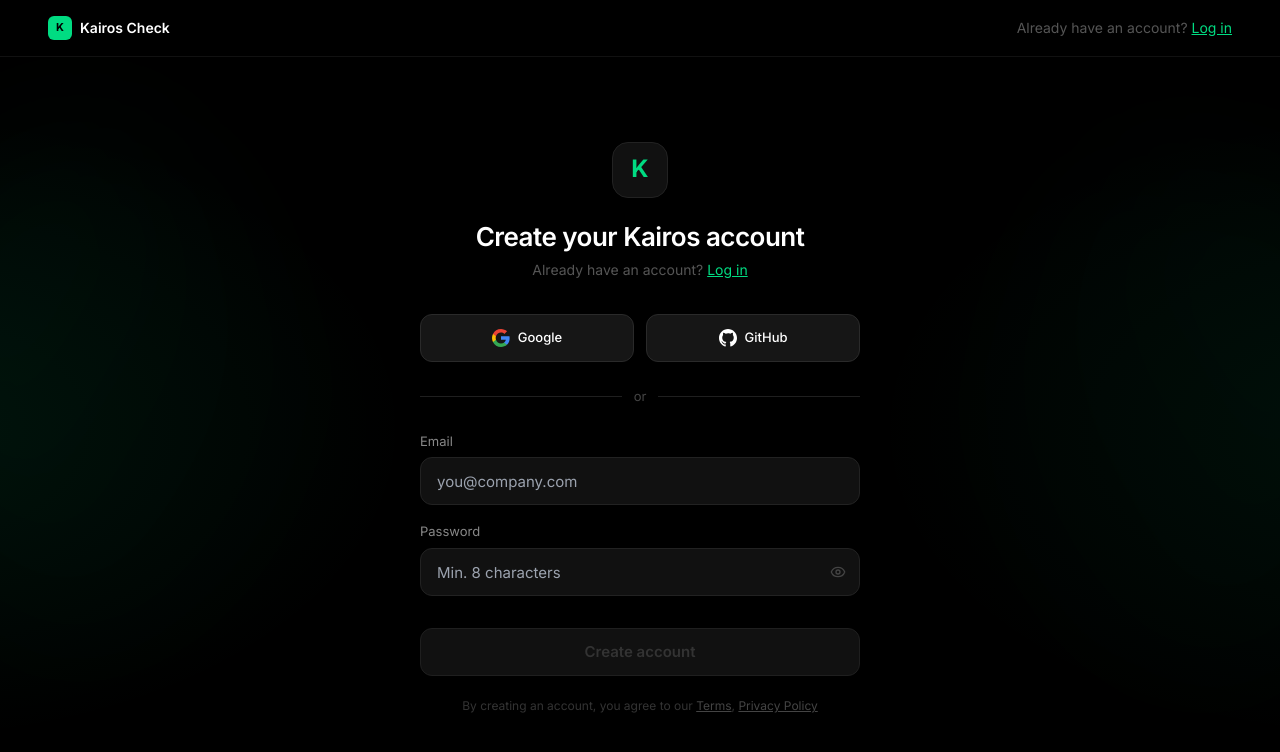
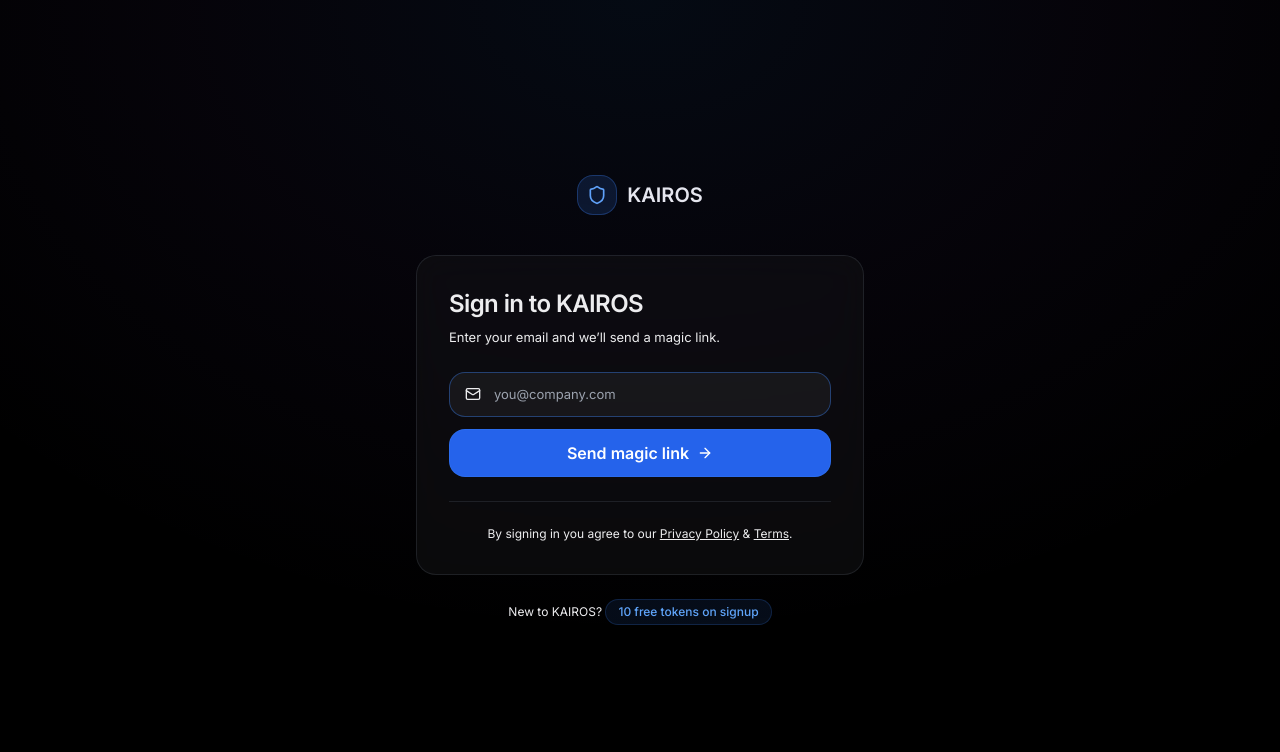
Before and after one commit to contactorevonix-blip/kairos-cerebro, a Next.js app in the folder packages/web/: page /login in a window 1280 px wide. Shown: the top 752 px of the page. Built offline with nearby package versions, Linux system fonts and the light colour scheme.

Commit message:
feat(auth): NextAuth v5 config with magic link + Prisma adapter

```diff
--- /dev/null
+++ b/packages/web/src/app/api/auth/[...nextauth]/route.ts
@@ -0,0 +1 @@
+export { handlers as GET, handlers as POST } from "@/lib/auth";
--- a/packages/web/src/app/login/page.tsx
+++ b/packages/web/src/app/login/page.tsx
@@ -1,211 +1,128 @@
-'use client';
+"use client";
 
-import { useState } from 'react';
-import Link from 'next/link';
-import { Eye, EyeOff } from 'lucide-react';
+import { useState } from "react";
+import { signIn } from "next-auth/react";
+import { motion } from "framer-motion";
+import Link from "next/link";
+import { Shield, ArrowRight, Mail, Loader2 } from "lucide-react";
+import { Button } from "@/components/ui/button";
+import { Badge } from "@/components/ui/badge";
 
-function GoogleIcon() {
-  return (
-    <svg width="18" height="18" viewBox="0 0 18 18" fill="none">
-      <path d="M17.64 9.2c0-.637-.057-1.251-.164-1.84H9v3.481h4.844c-.209 1.125-.843 2.078-1.796 2.716v2.259h2.908c1.702-1.567 2.684-3.875 2.684-6.615z" fill="#4285F4"/>
-      <path d="M9 18c2.43 0 4.467-.806 5.956-2.18l-2.909-2.259c-.805.54-1.836.86-3.047.86-2.344 0-4.328-1.584-5.036-3.711H.957v2.332A8.997 8.997 0 009 18z" fill="#34A853"/>
-      <path d="M3.964 10.71A5.41 5.41 0 013.682 9c0-.593.102-1.17.282-1.71V4.958H.957A8.996 8.996 0 000 9c0 1.452.348 2.827.957 4.042l3.007-2.332z" fill="#FBBC05"/>
-      <path d="M9 3.58c1.321 0 2.508.454 3.44 1.345l2.582-2.58C13.463.891 11.426 0 9 0A8.997 8.997 0 00.957 4.958L3.964 7.29C4.672 5.163 6.656 3.58 9 3.58z" fill="#EA4335"/>
-    </svg>
-  );
+export default function LoginPage() {
+  const [email, setEmail]   = useState("");
+  const [sent, setSent]     = useState(false);
+  const [loading, setLoading] = useState(false);
+  const [error, setError]   = useState("");
+
+  async function handleSubmit(e: React.FormEvent) {
+    e.preventDefault();
+    if (!email.trim()) return;
+    setLoading(true);
+    setError("");
+    try {
+      const res = await signIn("resend", { email, redirect: false });
+      if (res?.error) setError("Could not send email. Try again.");
+      else setSent(true);
+    } catch {
+      setError("Something went wrong.");
+    } finally {
+      setLoading(false);
+    }
   }
 
-function GitHubIcon() {
   return (
-    <svg width="18" height="18" viewBox="0 0 24 24" fill="currentColor">
-      <path d="M12 0C5.374 0 0 5.373 0 12c0 5.302 3.438 9.8 8.207 11.387.599.111.793-.261.793-.577v-2.234c-3.338.726-4.033-1.416-4.033-1.416-.546-1.387-1.333-1.756-1.333-1.756-1.089-.745.083-.729.083-.729 1.205.084 1.839 1.237 1.839 1.237 1.07 1.834 2.807 1.304 3.492.997.107-.775.418-1.305.762-1.604-2.665-.305-5.467-1.334-5.467-5.931 0-1.311.469-2.381 1.236-3.221-.124-.303-.535-1.524.117-3.176 0 0 1.008-.322 3.301 1.23A11.509 11.509 0 0112 5.803c1.02.005 2.047.138 3.006.404 2.291-1.552 3.297-1.23 3.297-1.23.653 1.653.242 2.874.118 3.176.77.84 1.235 1.911 1.235 3.221 0 4.609-2.807 5.624-5.479 5.921.43.372.823 1.102.823 2.222v3.293c0 .319.192.694.801.576C20.566 21.797 24 17.3 24 12c0-6.627-5.373-12-12-12z"/>
-    </svg>
-  );
-}
+    <div className="min-h-screen bg-background flex flex-col items-center justify-center p-6">
+      {/* Background glow */}
+      <div className="fixed inset-0 hero-glow pointer-events-none" />
 
-export default function LoginPage() {
-  const [email, setEmail] = useState('');
-  const [password, setPassword] = useState('');
-  const [showPw, setShowPw] = useState(false);
+      <motion.div
+        initial={{ opacity: 0, y: 24, scale: 0.97 }}
+        animate={{ opacity: 1, y: 0, scale: 1 }}
+        transition={{ duration: 0.6, ease: [0.16, 1, 0.3, 1] }}
+        className="w-full max-w-md"
+      >
+        {/* Logo */}
+        <Link href="/" className="flex items-center gap-2.5 justify-center mb-10">
+          <div className="w-10 h-10 rounded-2xl bg-blue-500/15 border border-blue-500/30 flex items-center justify-center">
+            <Shield className="w-5 h-5 text-blue-400" />
+          </div>
+          <span className="font-semibold text-xl text-gray-12">KAIROS</span>
+        </Link>
 
-  const canSubmit = email.trim().length > 0 && password.length >= 6;
-
-  return (
-    <div className="min-h-screen flex flex-col" style={{ background: '#000' }}>
-
-      {/* Minimal nav */}
-      <header style={{ borderBottom: '1px solid #111', padding: '0 clamp(20px,4vw,48px)' }}>
-        <div style={{ maxWidth: 1200, margin: '0 auto', height: 56, display: 'flex', alignItems: 'center', justifyContent: 'space-between' }}>
-          <Link href="/" style={{ display: 'flex', alignItems: 'center', gap: 8, textDecoration: 'none' }}>
-            <div style={{ width: 24, height: 24, borderRadius: 6, background: '#00DC82', display: 'flex', alignItems: 'center', justifyContent: 'center', color: '#000', fontSize: 11, fontWeight: 700 }}>K</div>
-            <span style={{ fontSize: 14, fontWeight: 600, color: '#fff' }}>Kairos Check</span>
-          </Link>
-          <Link href="/login" style={{ fontSize: 14, color: '#555', textDecoration: 'none' }}>
-            Already have an account? <span style={{ color: '#00DC82', textDecoration: 'underline' }}>Log in</span>
-          </Link>
-        </div>
-      </header>
-
-      {/* Background decorations */}
-      <div className="relative flex-1 flex items-center justify-center overflow-hidden" style={{ padding: '48px 24px' }}>
-
-        {/* Left glow */}
-        <div style={{
-          position: 'absolute', top: 0, left: 0, width: 500, height: '100%',
-          background: 'radial-gradient(ellipse at -20% 50%, rgba(0,220,130,0.07) 0%, transparent 60%)',
-          pointerEvents: 'none', zIndex: 0,
-        }} />
-        {/* Left shape */}
-        <div style={{
-          position: 'absolute', top: '10%', left: '-80px', width: 360, height: 500,
-          background: 'linear-gradient(135deg, rgba(0,220,130,0.05) 0%, rgba(0,220,130,0.02) 50%, transparent 100%)',
-          borderRadius: '60% 40% 70% 30% / 50% 60% 40% 50%',
-          filter: 'blur(60px)',
-          transform: 'rotate(-15deg)',
-          pointerEvents: 'none', zIndex: 0,
-        }} />
-
-        {/* Right glow */}
-        <div style={{
-          position: 'absolute', top: 0, right: 0, width: 500, height: '100%',
-          background: 'radial-gradient(ellipse at 120% 50%, rgba(0,220,130,0.05) 0%, transparent 60%)',
-          pointerEvents: 'none', zIndex: 0,
-        }} />
-        {/* Right shape */}
-        <div style={{
-          position: 'absolute', top: '15%', right: '-80px', width: 360, height: 500,
-          background: 'linear-gradient(225deg, rgba(0,220,130,0.04) 0%, rgba(0,220,130,0.015) 50%, transparent 100%)',
-          borderRadius: '40% 60% 30% 70% / 60% 40% 50% 50%',
-          filter: 'blur(60px)',
-          transform: 'rotate(15deg)',
-          pointerEvents: 'none', zIndex: 0,
-        }} />
-
-        {/* Form */}
-        <div style={{ position: 'relative', zIndex: 1, width: '100%', maxWidth: 440 }}>
-
-          {/* Logo */}
-          <div style={{ textAlign: 'center', marginBottom: 32 }}>
-            <div style={{
-              width: 56, height: 56, borderRadius: 16, background: '#111',
-              border: '1px solid #222', display: 'inline-flex', alignItems: 'center',
-              justifyContent: 'center', boxShadow: '0 8px 32px rgba(0,0,0,0.4)',
-            }}>
-              <span style={{ fontFamily: 'var(--font-geist-mono)', fontWeight: 700, fontSize: 24, color: '#00DC82' }}>K</span>
-            </div>
-            <h1 style={{ fontSize: 26, fontWeight: 600, color: '#fff', marginTop: 24, letterSpacing: '-0.02em' }}>
-              Create your Kairos account
-            </h1>
-            <p style={{ fontSize: 14, color: '#555', marginTop: 8 }}>
-              Already have an account?{' '}
-              <Link href="/login" style={{ color: '#00DC82', textDecoration: 'underline', cursor: 'pointer' }}>Log in</Link>
+        <div className="glass rounded-3xl border border-white/8 p-8">
+          {!sent ? (
+            <>
+              <div className="mb-6">
+                <h1 className="text-2xl font-semibold text-gray-12 mb-2">Sign in to KAIROS</h1>
+                <p className="text-sm text-gray-10">
+                  Enter your email and we’ll send a magic link.
                 </p>
               </div>
 
-          {/* OAuth buttons */}
-          <div style={{ display: 'grid', gridTemplateColumns: '1fr 1fr', gap: 12, marginBottom: 24 }}>
-            {[
-              { label: 'Continue with Google', Icon: GoogleIcon },
-              { label: 'Continue with GitHub', Icon: GitHubIcon },
-            ].map(({ label, Icon }) => (
-              <button key={label}
-                style={{
-                  height: 48, background: '#161616', border: '1px solid #2a2a2a',
-                  borderRadius: 12, display: 'flex', alignItems: 'center', justifyContent: 'center',
-                  gap: 8, fontSize: 14, fontWeight: 500, color: '#fff', cursor: 'pointer',
-                  transition: 'background 150ms, border-color 150ms',
-                }}
-                onMouseEnter={e => { e.currentTarget.style.background = '#1f1f1f'; e.currentTarget.style.borderColor = '#333'; }}
-                onMouseLeave={e => { e.currentTarget.style.background = '#161616'; e.currentTarget.style.borderColor = '#2a2a2a'; }}
-              >
-                <Icon />
-                <span style={{ fontSize: 13 }}>{label.replace('Continue with ', '')}</span>
-              </button>
-            ))}
-          </div>
-
-          {/* Divider */}
-          <div style={{ display: 'flex', alignItems: 'center', gap: 12, marginBottom: 24 }}>
-            <div style={{ flex: 1, height: 1, background: '#1f1f1f' }} />
-            <span style={{ fontSize: 13, color: '#444' }}>or</span>
-            <div style={{ flex: 1, height: 1, background: '#1f1f1f' }} />
-          </div>
-
-          {/* Fields */}
-          <div style={{ display: 'flex', flexDirection: 'column', gap: 16, marginBottom: 8 }}>
-            <div>
-              <label style={{ fontSize: 13, color: '#888', display: 'block', marginBottom: 6 }}>Email</label>
+              <form onSubmit={handleSubmit} className="flex flex-col gap-3">
+                <div className="relative">
+                  <Mail className="absolute left-4 top-1/2 -translate-y-1/2 w-4 h-4 text-gray-9" />
                   <input
                     type="email"
                     value={email}
-                onChange={e => setEmail(e.target.value)}
+                    onChange={(e) => setEmail(e.target.value)}
                     placeholder="you@company.com"
-                style={{
-                  width: '100%', height: 48, background: '#111', border: '1px solid #222',
-                  borderRadius: 12, padding: '0 16px', fontSize: 15, color: '#fff', outline: 'none',
-                  transition: 'border-color 150ms',
-                }}
-                onFocus={e => { e.target.style.borderColor = 'rgba(0,220,130,0.35)'; e.target.style.boxShadow = '0 0 0 3px rgba(0,220,130,0.08)'; }}
-                onBlur={e => { e.target.style.borderColor = '#222'; e.target.style.boxShadow = 'none'; }}
+                    required
+                    autoFocus
+                    className="w-full bg-white/5 border border-white/8 rounded-2xl pl-11 pr-4 py-3 text-sm text-gray-12 placeholder:text-gray-9 focus:outline-none focus:border-blue-500/40 transition-kairos"
                   />
                 </div>
-            <div>
-              <label style={{ fontSize: 13, color: '#888', display: 'block', marginBottom: 6 }}>Password</label>
-              <div style={{ position: 'relative' }}>
-                <input
-                  type={showPw ? 'text' : 'password'}
-                  value={password}
-                  onChange={e => setPassword(e.target.value)}
-                  placeholder="Min. 8 characters"
-                  style={{
-                    width: '100%', height: 48, background: '#111', border: '1px solid #222',
-                    borderRadius: 12, padding: '0 44px 0 16px', fontSize: 15, color: '#fff', outline: 'none',
-                    transition: 'border-color 150ms',
-                  }}
-                  onFocus={e => { e.target.style.borderColor = 'rgba(0,220,130,0.35)'; e.target.style.boxShadow = '0 0 0 3px rgba(0,220,130,0.08)'; }}
-                  onBlur={e => { e.target.style.borderColor = '#222'; e.target.style.boxShadow = 'none'; }}
-                />
+
+                {error && (
+                  <p className="text-sm text-red-400">{error}</p>
+                )}
+
+                <Button type="submit" size="lg" className="w-full" loading={loading}>
+                  {!loading && <>
+                    Send magic link
+                    <ArrowRight className="w-4 h-4" />
+                  </>}
+                </Button>
+              </form>
+
+              <div className="mt-6 pt-6 border-t border-white/6 text-center">
+                <p className="text-xs text-gray-9">
+                  By signing in you agree to our{" "}
+                  <Link href="/privacy" className="text-gray-11 hover:text-gray-12 underline">Privacy Policy</Link>
+                  {" "}&amp;{" "}
+                  <Link href="/terms" className="text-gray-11 hover:text-gray-12 underline">Terms</Link>.
+                </p>
+              </div>
+            </>
+          ) : (
+            <motion.div
+              initial={{ opacity: 0, y: 12 }}
+              animate={{ opacity: 1, y: 0 }}
+              className="text-center py-4"
+            >
+              <div className="w-16 h-16 rounded-3xl bg-emerald-500/15 border border-emerald-500/30 flex items-center justify-center mx-auto mb-5">
+                <Mail className="w-8 h-8 text-emerald-400" />
+              </div>
+              <h2 className="text-xl font-semibold text-gray-12 mb-2">Check your inbox</h2>
+              <p className="text-sm text-gray-10 leading-relaxed">
+                We sent a magic link to <strong className="text-gray-12">{email}</strong>.
+                Click it to sign in — it expires in 10 minutes.
+              </p>
               <button
-                  type="button"
-                  onClick={() => setShowPw(v => !v)}
-                  style={{
-                    position: 'absolute', right: 14, top: '50%', transform: 'translateY(-50%)',
-                    background: 'none', border: 'none', cursor: 'pointer', color: '#444', padding: 0,
-                  }}
+                onClick={() => { setSent(false); setEmail(""); }}
+                className="mt-6 text-xs text-gray-10 hover:text-gray-12 transition-colors"
               >
-                  {showPw ? <EyeOff size={16} /> : <Eye size={16} />}
+                Use a different email
               </button>
-              </div>
-            </div>
+            </motion.div>
+          )}
         </div>
 
-          {/* Submit */}
-          <button
-            disabled={!canSubmit}
-            style={{
-              width: '100%', height: 48, borderRadius: 12, marginTop: 24,
-              background: canSubmit ? '#00DC82' : '#111',
-              border: canSubmit ? 'none' : '1px solid #1f1f1f',
-              color: canSubmit ? '#000' : '#333',
-              fontSize: 15, fontWeight: 600, cursor: canSubmit ? 'pointer' : 'not-allowed',
-              transition: 'all 200ms',
-            }}
-            onMouseEnter={e => { if (canSubmit) e.currentTarget.style.background = '#00e88a'; }}
-            onMouseLeave={e => { if (canSubmit) e.currentTarget.style.background = '#00DC82'; }}
-          >
-            Create account
-          </button>
-
-          {/* Legal */}
-          <p style={{ fontSize: 12, color: '#333', textAlign: 'center', marginTop: 20, lineHeight: 1.6 }}>
-            By creating an account, you agree to our{' '}
-            <Link href="/terms" style={{ color: '#444', textDecoration: 'underline' }}>Terms</Link>
-            {', '}
-            <Link href="/privacy" style={{ color: '#444', textDecoration: 'underline' }}>Privacy Policy</Link>
+        <p className="text-center text-xs text-gray-9 mt-6">
+          New to KAIROS?{" "}
+          <Badge variant="accent" className="cursor-pointer">10 free tokens on signup</Badge>
         </p>
-
-        </div>
-      </div>
+      </motion.div>
     </div>
   );
 }
--- /dev/null
+++ b/packages/web/src/lib/auth.ts
@@ -0,0 +1,90 @@
+import NextAuth from "next-auth";
+import { PrismaAdapter } from "@auth/prisma-adapter";
+import Resend from "next-auth/providers/resend";
+import Credentials from "next-auth/providers/credentials";
+import { db } from "@/lib/db";
+import { z } from "zod";
+
+export const { handlers, auth, signIn, signOut } = NextAuth({
+  adapter: PrismaAdapter(db),
+
+  providers: [
+    /* Magic link via Resend email */
+    Resend({
+      from:    process.env.EMAIL_FROM ?? "noreply@kairos.app",
+      apiKey:  process.env.RESEND_API_KEY ?? "",
+    }),
+
+    /* Email + password (optional — for dev/testing) */
+    Credentials({
+      name: "Email & Password",
+      credentials: {
+        email:    { label: "Email",    type: "email" },
+        password: { label: "Password", type: "password" },
+      },
+      async authorize(credentials) {
+        const parsed = z.object({
+          email:    z.string().email(),
+          password: z.string().min(8),
+        }).safeParse(credentials);
+
+        if (!parsed.success) return null;
+
+        const user = await db.user.findUnique({
+          where: { email: parsed.data.email },
+        });
+
+        if (!user) return null;
+        return user;
+      },
+    }),
+  ],
+
+  session: { strategy: "jwt" },
+
+  callbacks: {
+    async jwt({ token, user }) {
+      if (user) {
+        token.id = user.id;
+      }
+      return token;
+    },
+
+    async session({ session, token }) {
+      if (token?.id) {
+        session.user.id = token.id as string;
+      }
+      return session;
+    },
+  },
+
+  pages: {
+    signIn:  "/login",
+    signOut: "/",
+    error:   "/login",
+    verifyRequest: "/login/verify",
+  },
+
+  events: {
+    async createUser({ user }) {
+      /* Grant free welcome tokens to new users */
+      if (user.id) {
+        await db.tokenBalance.create({
+          data: {
+            userId:   user.id,
+            balance:  10,
+            lifetime: 10,
+          },
+        });
+        await db.transaction.create({
+          data: {
+            userId:      user.id,
+            type:        "BONUS",
+            amount:      10,
+            description: "Welcome bonus — 10 free tokens",
+          },
+        });
+      }
+    },
+  },
+});
```
Lines whose indentation alone changed are shown as unchanged.
